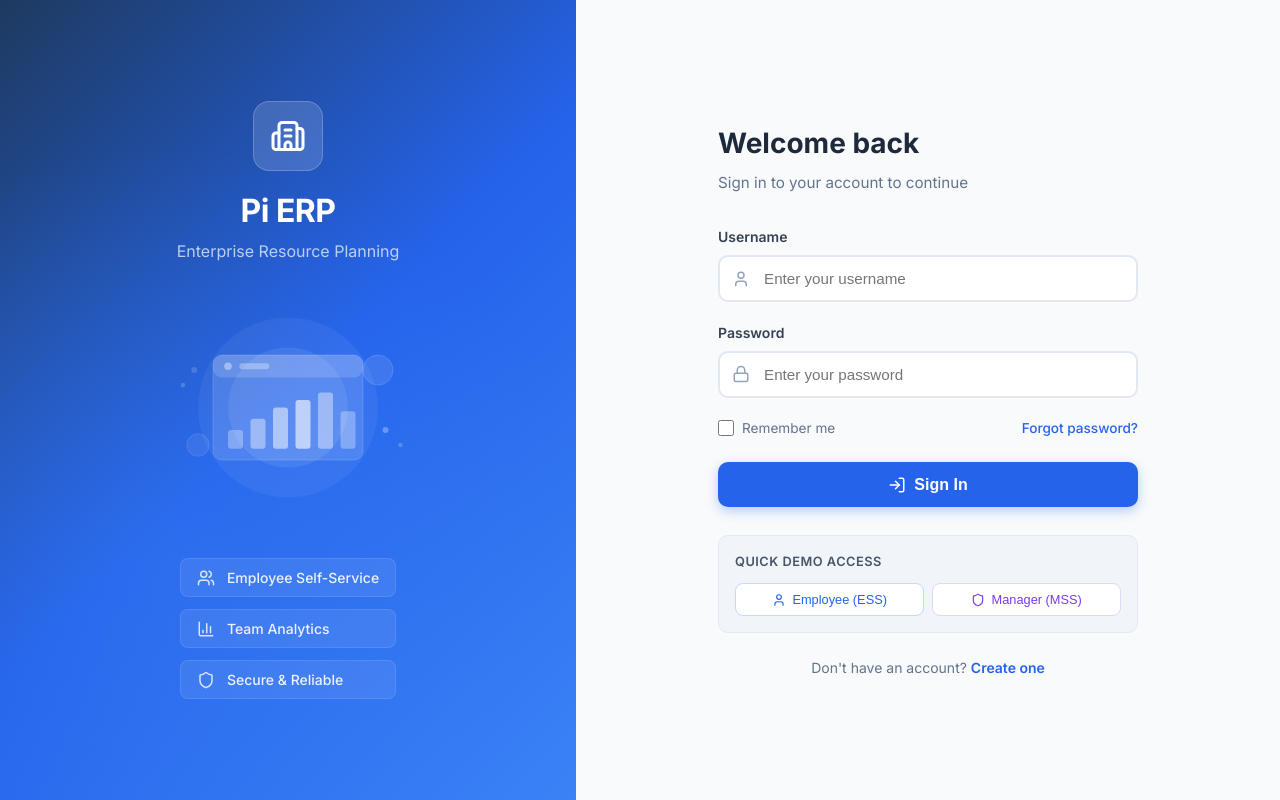
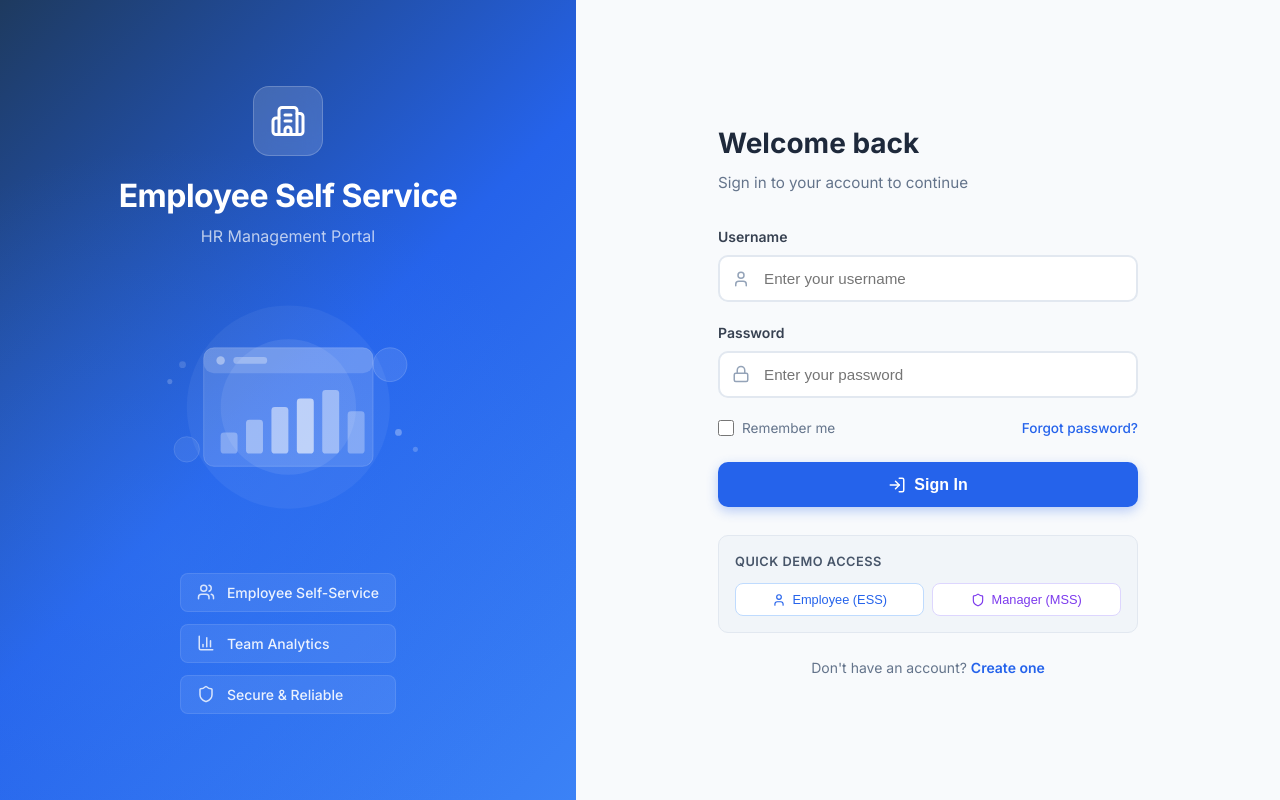
Before and after one commit to swapna-pipra/techtalk, a React (Vite) app: page /login in a window 1280 px wide. Built offline with nearby package versions, Linux system fonts and the light colour scheme.

Commit message:
UI: Change login title to Employee Self Service

```diff
--- a/src/pages/Login.jsx
+++ b/src/pages/Login.jsx
@@ -49,8 +49,8 @@ const Login = () => {
             <div style={styles.logoIcon}>
               <Building2 size={36} color="#ffffff" />
             </div>
-            <h1 style={styles.brandTitle}>Pi ERP</h1>
-            <p style={styles.brandSubtitle}>Enterprise Resource Planning</p>
+            <h1 style={styles.brandTitle}>Employee Self Service</h1>
+            <p style={styles.brandSubtitle}>HR Management Portal</p>
           </div>
 
           {/* Illustration - Abstract SVG */}
```
